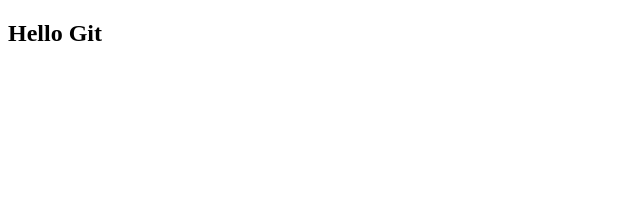
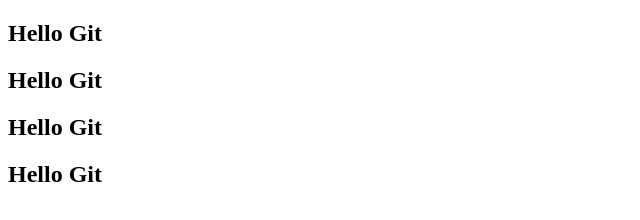
Before and after one commit to fahadNoufal/git-practice, a plain HTML site: page index.html in a window 1280 px wide. Shown: the whole page, without its empty margins (0-640 px from the left). Drawn offline with Linux system fonts and the light colour scheme.

Commit message:
added 3 h2

```diff
--- a/index.html
+++ b/index.html
@@ -8,5 +8,8 @@
 </head>
 <body>
     <h2>Hello Git</h2>
+    <h2>Hello Git</h2>
+    <h2>Hello Git</h2>
+    <h2>Hello Git</h2>
 </body>
 </html>
```
